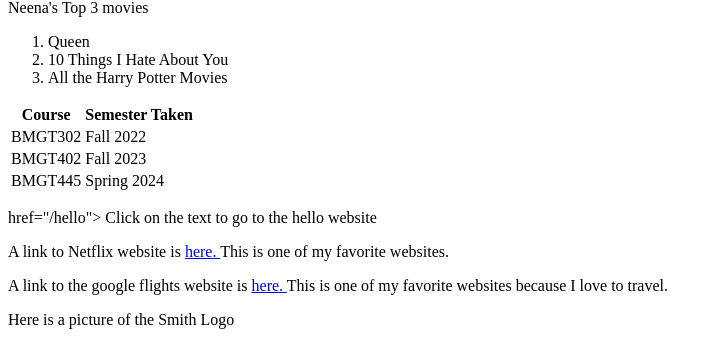
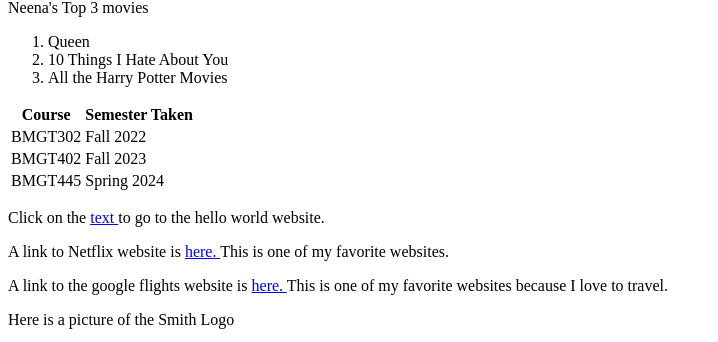
Before and after one commit to nsengu2619/helloWorld, a Flask app: page /about in a window 1280 px wide. Shown: the part 383-725 px from the top of the page, without its empty margins (0-718 px from the left). Run offline with Flask 3, Linux system fonts and the light colour scheme.

Commit message:
Fixed hello world error

```diff
--- a/templates/about.html
+++ b/templates/about.html
@@ -52,7 +52,7 @@
 
     </table>
 <!-- Here I am linking my favorite websites -->
-        <p><a> href="/hello"> Click on the text to go to the hello website </a></p>
+        <p> Click on the <a href="/hello"> text </a> to go to the hello world website. </p>
         <p> A link to Netflix website is <a href="https://www.netflix.com/browse"> here. </a>This is one of my favorite websites.</p>
         <p> A link to the google flights website is <a href="https://www.google.com/travel/flights" target= /blank > here. </a> This is one of my favorite websites because I love to travel.</p>
 
```
